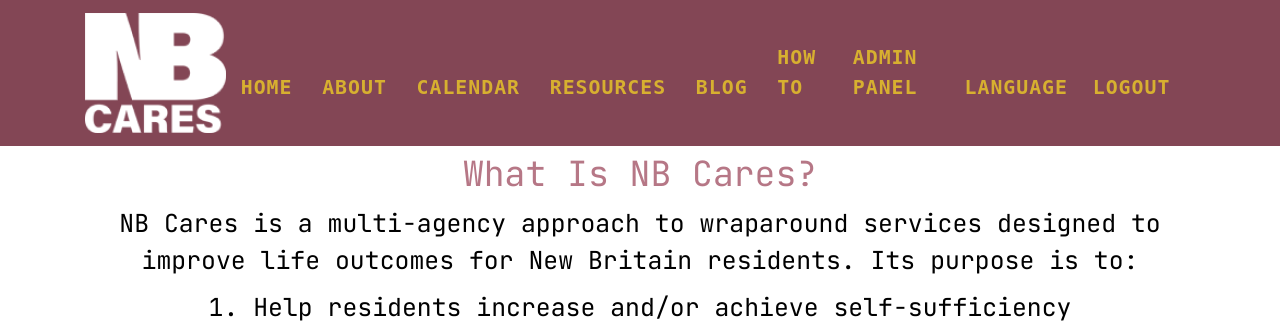
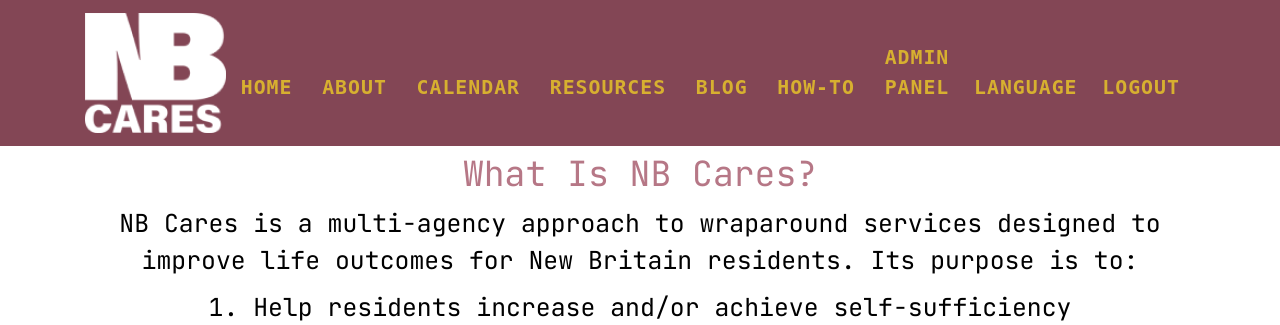
Before and after one commit to LEE-RUM/nbacares-498, a Django app: page /about in a window 1280 px wide. Shown: the top 325 px of the page. Run offline with Django 3.2, Linux system fonts and the light colour scheme; a user stored in the database is signed in; some libraries are stand-ins or nearby versions.

Commit message:
how-to improved navbar

```diff
--- a/templates/ProjectSite/base.html
+++ b/templates/ProjectSite/base.html
@@ -147,7 +147,7 @@ body {
                     <li class="nav-item align-self-end spaced-nav-item"><a class="nav-link" href="{% url 'calendar' %}">Calendar</a></li>
                     <li class="nav-item align-self-end spaced-nav-item"><a class="nav-link" href="{% url 'resources' %}">Resources</a></li>
                     <li class="nav-item align-self-end spaced-nav-item"><a class="nav-link" href="{% url 'blog' %}">Blog</a></li>
-                    <li class="nav-item align-self-end spaced-nav-item"><a class="nav-link" href="{% url 'tutorials' %}">How to</a></li>
+                    <li class="nav-item align-self-end spaced-nav-item"><a class="nav-link" href="{% url 'tutorials' %}">How&#8209to</a></li>
                     {% if user.is_superuser %}
                         <li class="nav-item align-self-end spaced-nav-item"><a class="nav-link" href="{% url 'admin_panel' %}">Admin
                             Panel</a></li>
```
